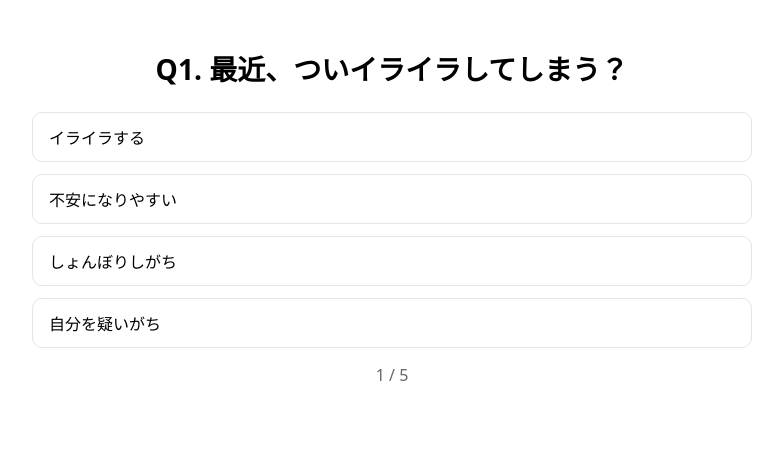
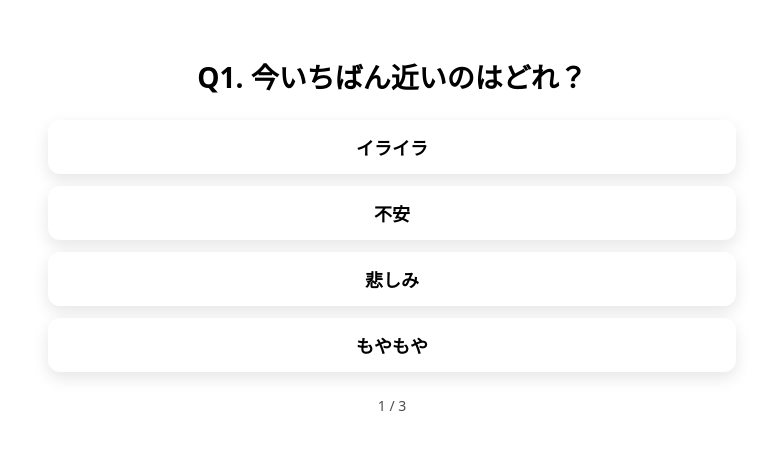
Before and after one commit to Chappy-Sally/lboss-app, a React (Vite) app in the folder frontend/: page /quiz in a window 1280 px wide. Shown: the top 450 px of the page, without its empty margins (248-1031 px from the left). Built offline with nearby package versions, Linux system fonts and the light colour scheme.

Commit message:
Update Quiz.jsx

```diff
--- a/frontend/src/pages/Quiz.jsx
+++ b/frontend/src/pages/Quiz.jsx
@@ -2,76 +2,86 @@ import React, { useState } from "react";
 import { useNavigate } from "react-router-dom";
 
 const QUESTIONS = [
-  "最近、ついイライラしてしまう？",
-  "人の目を気にして不安になることが多い？",
-  "過去の出来事を思い出してモヤっとする？",
-  "自分を責める言葉が口ぐせになってる？",
-  "やる前から『無理かも』と思いがち？",
-];
-
-const CHOICES = [
-  { key: "anger", label: "イライラする" },
-  { key: "fear", label: "不安になりやすい" },
-  { key: "sad", label: "しょんぼりしがち" },
-  { key: "doubt", label: "自分を疑いがち" },
+  {
+    title: "今いちばん近いのはどれ？",
+    options: ["イライラ", "不安", "悲しみ", "もやもや"],
+  },
+  {
+    title: "体感としては？",
+    options: ["肩や首がこる", "胸がざわつく", "涙が出そう", "頭の中がぐるぐる"],
+  },
+  {
+    title: "今すぐ叶えたいのは？",
+    options: ["落ち着きたい", "安心したい", "癒やされたい", "スッキリしたい"],
+  },
 ];
 
 export default function Quiz() {
+  const nav = useNavigate();
   const [step, setStep] = useState(0);
-  const [tally, setTally] = useState({ anger: 0, fear: 0, sad: 0, doubt: 0 });
-  const nav = useNavigate();
+  const [picked, setPicked] = useState([]);
 
-  const choose = (key) => {
-    const next = { ...tally, [key]: tally[key] + 1 };
-    setTally(next);
-
+  const onPick = (v) => {
+    const next = [...picked, v];
+    setPicked(next);
     if (step + 1 < QUESTIONS.length) {
       setStep(step + 1);
     } else {
-      // 最多のキーを結果に
-      const entries = Object.entries(next);
-      entries.sort((a, b) => b[1] - a[1]);
-      const answer = entries[0][0];
+      // ざっくり多数決で結果分類
+      const joined = next.join(" ");
+      let answer = "不明";
+      if (/(イライラ|肩|こる)/.test(joined)) answer = "怒り";
+      else if (/(不安|胸|安心)/.test(joined)) answer = "不安";
+      else if (/(悲しみ|涙|癒)/.test(joined)) answer = "悲しみ";
+      else if (/(もや|頭|スッキリ)/.test(joined)) answer = "混乱";
+
       nav("/result", { state: { answer } });
     }
   };
+
+  const q = QUESTIONS[step];
 
   return (
     <main
       style={{
         fontFamily: "system-ui, sans-serif",
         maxWidth: 720,
-        margin: "48px auto",
-        padding: "0 16px",
+        margin: "0 auto",
+        minHeight: "100vh",
+        textAlign: "center",
+        background: "linear-gradient(135deg, #fffaf0 0%, #fff4c1 100%)",
+        backgroundImage:
+          "radial-gradient(circle at 12% 22%, rgba(255,255,255,.9) 0%, transparent 22%), radial-gradient(circle at 88% 78%, rgba(255,255,255,.75) 0%, transparent 28%)",
+        padding: "48px 16px",
+        boxSizing: "border-box",
       }}
     >
-      <h2 style={{ margin: 0, fontSize: 28, textAlign: "center" }}>
-        Q{step + 1}. {QUESTIONS[step]}
-      </h2>
+      <h2 style={{ margin: 0, fontSize: 28 }}>Q{step + 1}. {q.title}</h2>
 
       <div style={{ marginTop: 24, display: "grid", gap: 12 }}>
-        {CHOICES.map((c) => (
+        {q.options.map((op) => (
           <button
-            key={c.key}
-            onClick={() => choose(c.key)}
+            key={op}
+            onClick={() => onPick(op)}
             style={{
-              padding: "12px 16px",
-              borderRadius: 10,
-              border: "1px solid #e5e5e5",
-              textAlign: "left",
-              fontSize: 16,
-              background: "#fff",
+              padding: "14px 18px",
+              borderRadius: 12,
+              border: 0,
+              fontSize: 18,
+              fontWeight: 700,
+              background: "#ffffff",
               cursor: "pointer",
+              boxShadow: "0 6px 16px rgba(0,0,0,.10)",
             }}
           >
-            {c.label}
+            {op}
           </button>
         ))}
       </div>
 
-      <p style={{ marginTop: 16, textAlign: "center", color: "#666" }}>
+      <div style={{ marginTop: 24, fontSize: 14, opacity: 0.7 }}>
         {step + 1} / {QUESTIONS.length}
-      </p>
+      </div>
     </main>
   );
-}
+        }
```
